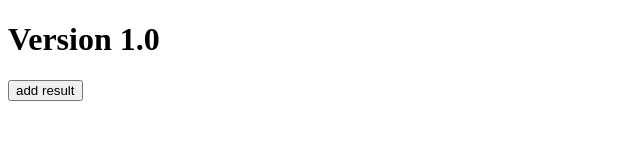
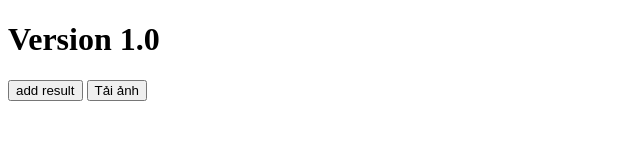
Before and after one commit to LucNguyen98/sample_analytics, a website: page index.html in a window 1280 px wide. Shown: the whole page, without its empty margins (0-640 px from the left). Drawn offline with Linux system fonts and the light colour scheme.

Commit message:
download img test

```diff
--- a/index.html
+++ b/index.html
@@ -25,6 +25,8 @@
     <h1>Version 1.0</h1>
     <button onclick="addResult()">add result</button>
 
+    <button onClick="handleDownloadClick()">Tải ảnh</button>
+
     <!-- Google tag (gtag.js) -->
     <script async src="https://www.googletagmanager.com/gtag/js?id=G-K4T5RF1YKB"></script>
     <script>
--- a/main.js
+++ b/main.js
@@ -11,14 +11,25 @@ function addResult() {
   gtagEvent("add_risk_result", {
     userID: "123",
     weight: 70,
-    age:18,
+    age: 18,
     gender: 1,
-    sys:100,
-    dia:200,
-    pm:200,
-    "Absolute 10 year stroke risk":'50%',
+    sys: 100,
+    dia: 200,
+    pm: 200,
+    "Absolute 10 year stroke risk": "50%",
     "10-year stroke risk* is increased in": "50%",
-    "Absolute 5-year stroke risk" : "30%",
-    "5-year stroke risk* is increased in" : "10%"
+    "Absolute 5-year stroke risk": "30%",
+    "5-year stroke risk* is increased in": "10%",
   });
 }
+
+function handleDownloadClick() {
+  // Tạo một liên kết tạm thời để tải ảnh
+  const a = document.createElement("a");
+  a.href = "https://i.pinimg.com/564x/56/1b/64/561b6478c1352784e0cd4c7030e416b4.jpg";
+  a.download = "downloaded_image.jpg"; // Tên file khi tải về
+  a.style.display = "none";
+  document.body.appendChild(a);
+  a.click();
+  document.body.removeChild(a);
+}
```
